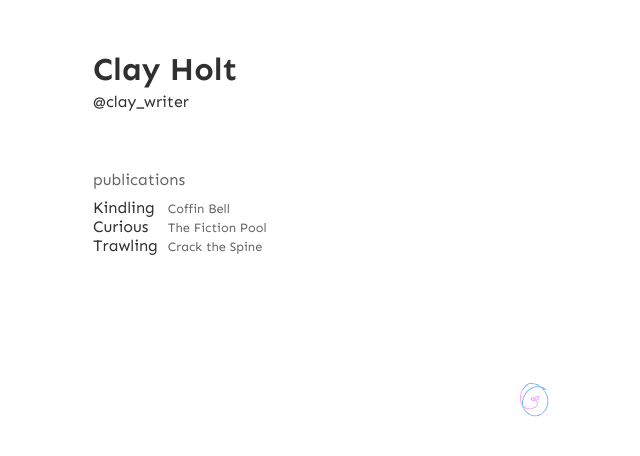
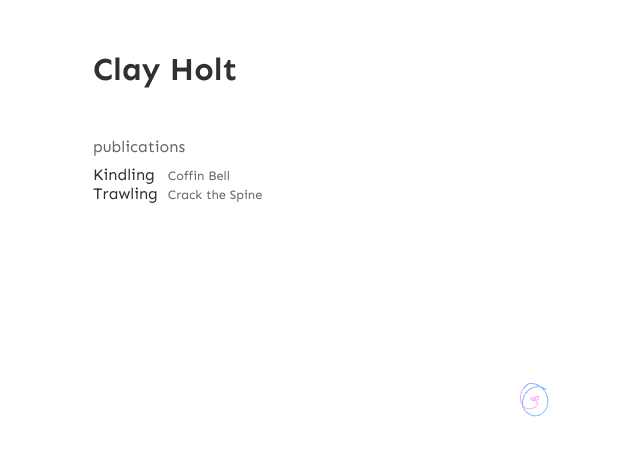
Before and after one commit to tarwater/writer-site, a website built with webpack: page dist/index.html in a window 1280 px wide. Shown: the whole page, without its empty margins (107-747 px from the left). Built offline with nearby package versions, Linux system fonts and the light colour scheme.

Commit message:
removing dead link + twitter

```diff
--- a/dist/index.html
+++ b/dist/index.html
@@ -9,17 +9,12 @@
 <body>
 <div class="header-stuff">
     <h1>Clay Holt</h1>
-    <a href="https://twitter.com/clay_writer">@clay_writer</a>
 </div>
 <h3>publications</h3>
 <table>
     <tr>
         <td><a href="https://coffinbell.com/kindling/">Kindling</a></td>
         <td><span>Coffin Bell</span></td>
-    </tr>
-    <tr>
-        <td><a href="https://thefictionpool.com/2020/05/05/curious-by-clay-holt/">Curious</a></td>
-        <td><span>The Fiction Pool</span></td>
     </tr>
     <tr>
         <td><a href="http://www.crackthespine.com/2020/04/issue-261.html">Trawling</a></td>
```
